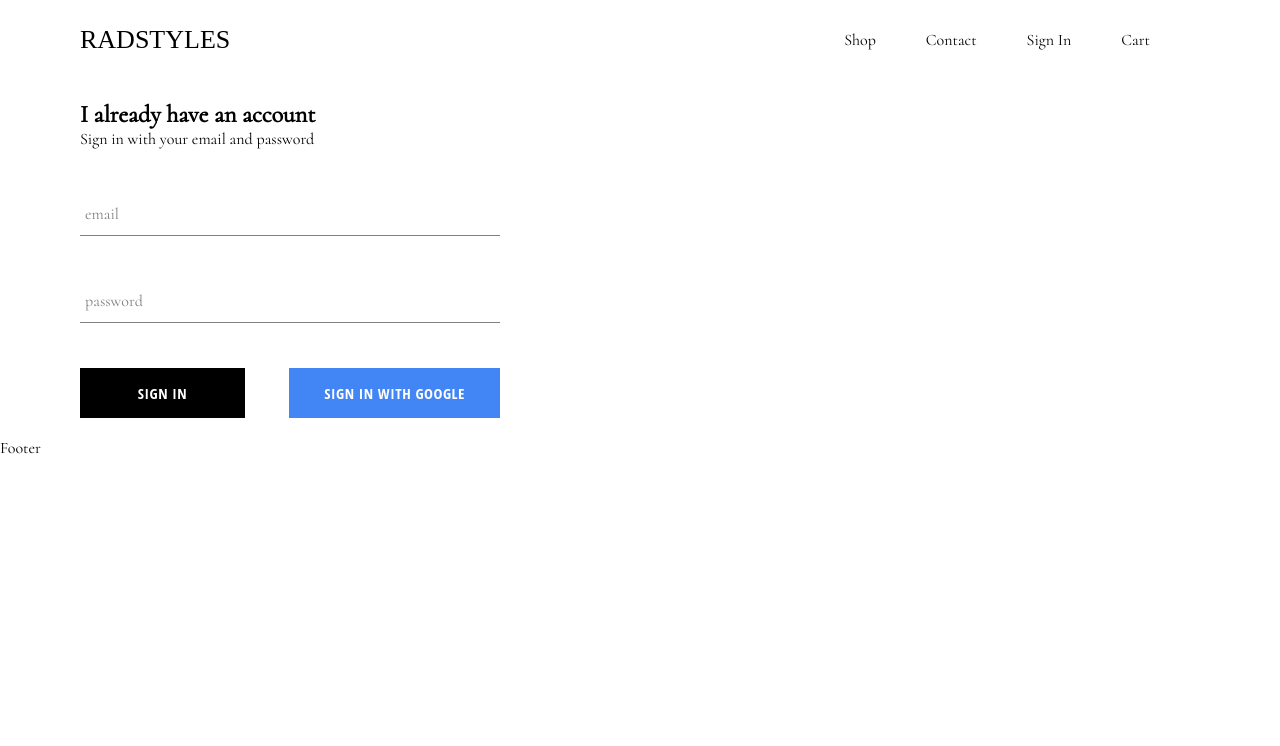
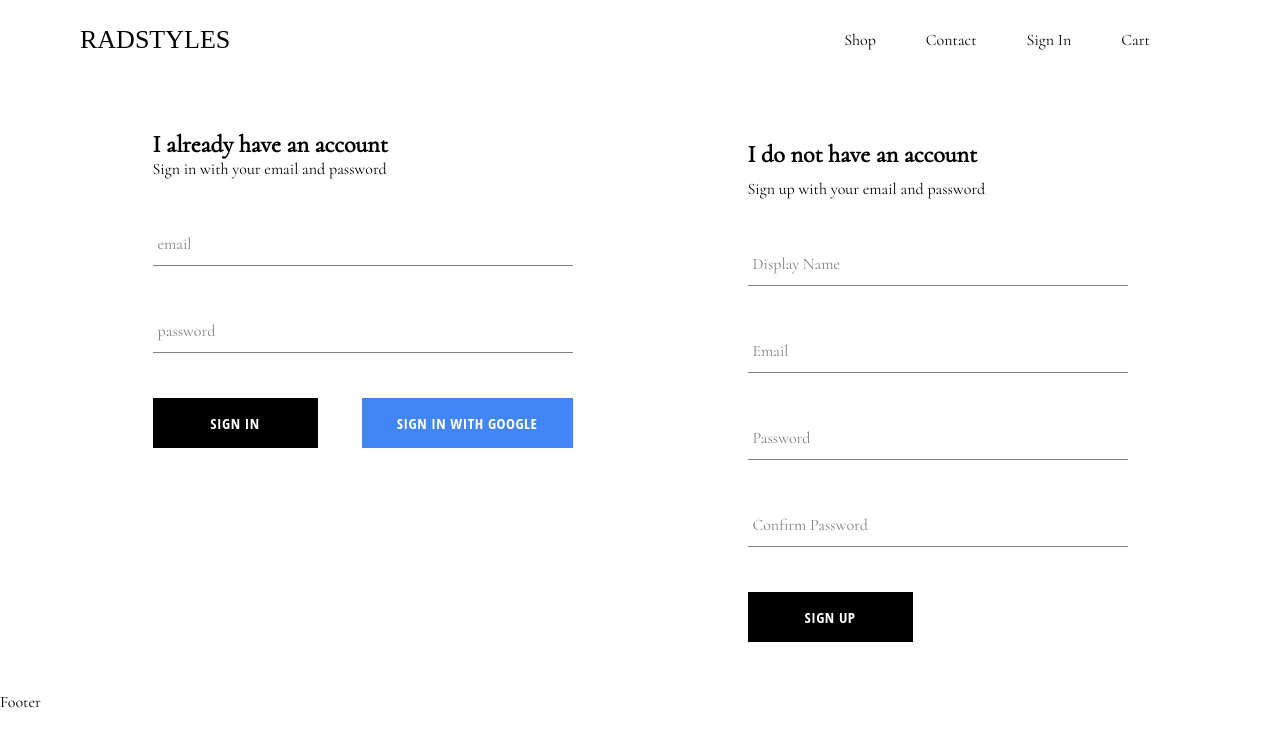
Before and after one commit to Zaid837/e-commerce-website, a React (Create React App) app: page /signIn in a window 1280 px wide. Shown: the top 746 px of the page. Built offline with nearby package versions, Linux system fonts and the light colour scheme; no server answers; a web font is replaced by a local one.

Commit message:
Created sign up with email and password

```diff
--- a/src/App.js
+++ b/src/App.js
@@ -5,7 +5,7 @@
 import HomePage from './pages/Home';
 import Shop from './pages/shop/Shop';
 import SignInAndSignUp from './pages/sign-in-and-sign-up/sign-in-and-sign-up';
-import { auth } from './firebase/firebase.utils'
+import { auth, addUserData } from './firebase/firebase.utils'
 
 
 class App extends React.Component {
@@ -20,9 +20,24 @@
   unsubscribeFromAuth = null;
 
   componentDidMount() {
-    this.unsubscribeFromAuth = auth.onAuthStateChanged(user => {
-      this.setState({ currentUser : user})
-      console.log(user)
+    this.unsubscribeFromAuth = auth.onAuthStateChanged(async userAuth => {
+      if(userAuth) {
+        const userRef = await addUserData(userAuth);
+
+        userRef.onSnapshot(snapShot => {
+          this.setState({
+            currentUser : {
+              id : snapShot.id,
+              ...snapShot.data()
+            }
+          });
+
+          console.log(this.state);
+
+        })
+      }
+      this.setState({currentUser : userAuth});
+
   })
   }
 
--- a/src/components/signIn/sign-in.styles.scss
+++ b/src/components/signIn/sign-in.styles.scss
@@ -2,6 +2,7 @@
   width: 420px;
   display: flex;
   flex-direction: column;
+  margin-right: 30px;
 
   .title {
     margin: 10px 0;
--- /dev/null
+++ b/src/components/signUp/signUp.component.jsx
@@ -0,0 +1,100 @@
+import React from "react";
+
+import FormInput from "../form-input/form-input.component";
+import CustomButton from "../custom-button/custom-button.component";
+import { auth, addUserData } from "../../firebase/firebase.utils";
+
+import "./signUp.styles.scss";
+
+class SignUp extends React.Component {
+  constructor() {
+    super();
+
+    this.state = {
+      displayName: "",
+      email: "",
+      password: "",
+      confirmPassword: "",
+    };
+  }
+
+  handleSubmit = async (event) => {
+    event.preventDefault();
+
+    const { email, displayName, password, confirmPassword } = this.state;
+    if (password !== confirmPassword) {
+      alert("passwords don't match");
+      return;
+    }
+    try {
+      const { user } = await auth.createUserWithEmailAndPassword(
+        email,
+        password
+      );
+      await addUserData(user, { displayName });
+      this.setState({
+        displayName: "",
+        email: "",
+        password: "",
+        confirmPassword: "",
+      });
+    } catch (error) {
+      console.error(error);
+    }
+  };
+
+  handleChange = (event) => {
+    const { name, value } = event.target;
+
+    this.setState({ [name]: value });
+  };
+
+  render() {
+    const { email, displayName, password, confirmPassword } = this.state;
+    return (
+      <div className="sign-up">
+        <h2 className="title">I do not have an account</h2>
+        <span>Sign up with your email and password</span>
+
+        <form className="sign-up-form" onSubmit={this.handleSubmit}>
+          <FormInput
+            type="text"
+            name="displayName"
+            value={displayName}
+            handleChange={this.handleChange}
+            label="Display Name"
+            required
+          />
+
+          <FormInput
+            type="email"
+            name="email"
+            value={email}
+            handleChange={this.handleChange}
+            label="Email"
+            required
+          />
+          <FormInput
+            type="password"
+            name="password"
+            value={password}
+            handleChange={this.handleChange}
+            label="Password"
+            required
+          />
+          <FormInput
+            type="password"
+            name="confirmPassword"
+            value={confirmPassword}
+            handleChange={this.handleChange}
+            label="Confirm Password"
+            required
+          />
+          <CustomButton type="submit">Sign Up</CustomButton>
+        </form>
+      </div>
+    );
+  }
+}
+
+export default SignUp;
--- /dev/null
+++ b/src/components/signUp/signUp.styles.scss
@@ -0,0 +1,9 @@
+.sign-up {
+  display: flex;
+  flex-direction: column;
+  width: 380px;
+
+  .title {
+    margin: 10px 0;
+  }
+}
--- a/src/firebase/firebase.utils.js
+++ b/src/firebase/firebase.utils.js
@@ -12,7 +12,34 @@
     measurementId: "G-Y44ZZVGKMC"
 }
 
+export const addUserData = async (userAuth, additionalData) => {
+    if (!userAuth) return;
+
+    const userRef = firestore.doc(`users/${userAuth.uid}`);
+
+     const snapShot = await userRef.get()
+
+    if(!snapShot.exists) {
+        const {displayName, email} = userAuth;
+        const createdAt = new Date();
+
+        try{
+            await userRef.set({
+                displayName,
+                email,
+                createdAt,
+                ...additionalData
+            })
+        } catch (error) {
+            console.log("Error creating user" , error.message)
+        }
+    }
+
+    return userRef;
+
+}
 firebase.initializeApp(config);
+
 
 export const auth = firebase.auth();
 export const firestore = firebase.firestore();
--- a/src/pages/sign-in-and-sign-up/sign-in-and-sign-up.jsx
+++ b/src/pages/sign-in-and-sign-up/sign-in-and-sign-up.jsx
@@ -1,11 +1,13 @@
 import React from "react";
 import "./sign-in-and-sign-up.styles.scss";
 import SignIn from "../../components/signIn/sign-in.component";
+import SignUp from "../../components/signUp/signUp.component";
 
 const SignInAndSignUp = () => {
   return (
     <div className="signInAndSignUp">
       <SignIn />
+      <SignUp />
     </div>
   );
 };
--- a/src/pages/sign-in-and-sign-up/sign-in-and-sign-up.styles.scss
+++ b/src/pages/sign-in-and-sign-up/sign-in-and-sign-up.styles.scss
@@ -1,3 +1,6 @@
 .signInAndSignUp {
   padding: 20px 80px;
+  display: flex;
+  justify-content: space-around;
+  margin: 30px auto;
 }
```
